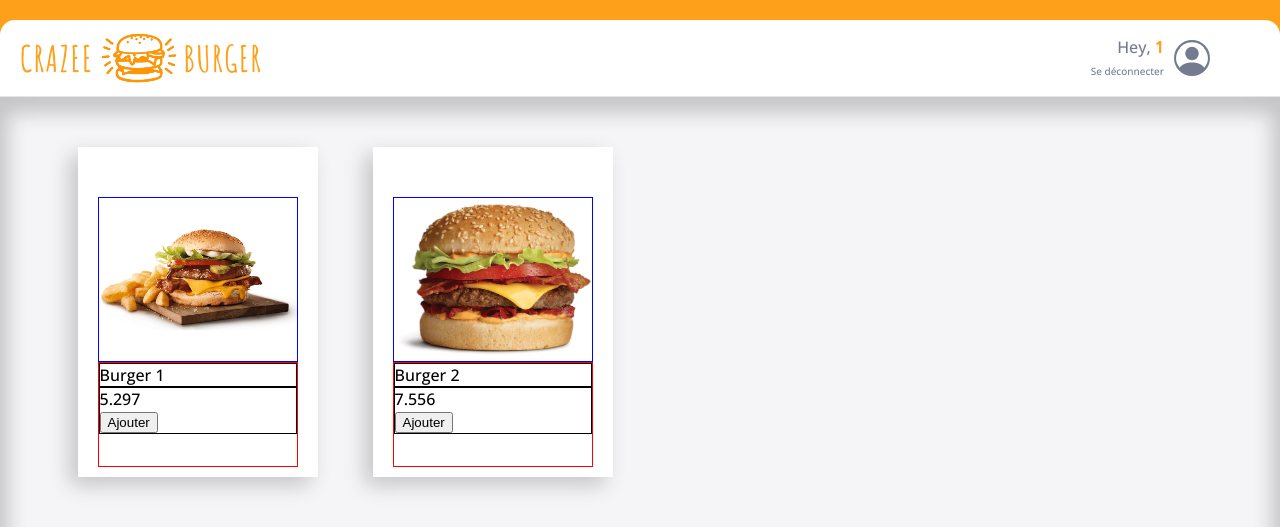
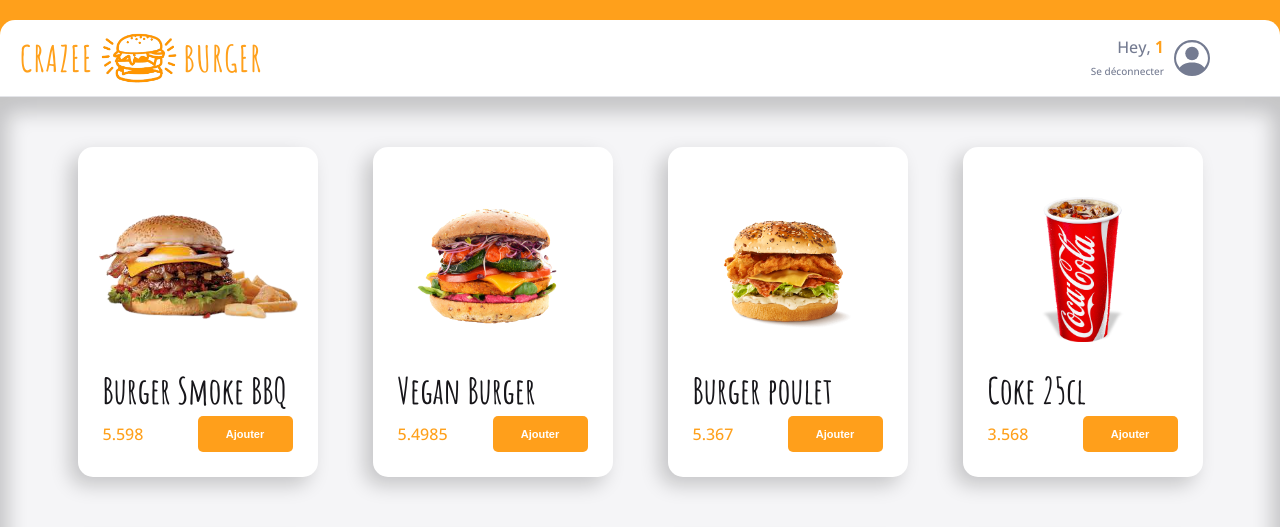
Before and after one commit to Nyzuro/crazee-burger, a React (Vite) app: page /order/1 in a window 1280 px wide. Shown: the top 527 px of the page. Built offline with nearby package versions, Linux system fonts and the light colour scheme.

Commit message:
💄 F05: ORDER > Product > Add final style

```diff
--- a/src/components/pages/order/Main/Menu.jsx
+++ b/src/components/pages/order/Main/Menu.jsx
@@ -1,11 +1,11 @@
 import { useState } from "react";
 import styled from "styled-components";
-import { fakeMenu1 } from "../../../../fakeData/fakeMenu";
+import { fakeMenu2 } from "../../../../fakeData/fakeMenu";
 import { theme } from "../../../../theme";
 import Product from "./Product";
 
 export default function Menu() {
-	const [menu, setMenu] = useState(fakeMenu1);
+	const [menu, setMenu] = useState(fakeMenu2);
 
 	return (
 		<MenuStyled>
--- a/src/components/pages/order/Main/Product.jsx
+++ b/src/components/pages/order/Main/Product.jsx
@@ -1,5 +1,6 @@
 import styled from "styled-components";
 import { theme } from "../../../../theme";
+import PrimaryButton from "../../../reusable-ui/PrimaryButton";
 
 export default function Product({ imageSource, title, price }) {
 	return (
@@ -11,7 +12,7 @@
 				<div className="title">{title}</div>
 				<div className="description">
 					<div className="price">{price}</div>
-					<button className="add-button">Ajouter</button>
+					<PrimaryButton className="add-button" label={"Ajouter"} />
 				</div>
 			</div>
 		</ProductStyled>
@@ -23,16 +24,18 @@
 	box-shadow: -8px 8px 20px 0px rgb(0 0 0 / 20%);
 	width: 200px;
 	height: 300px;
-
-	display: grid;
-	grid-template-columns: 1fr;
-	grid-template-rows: 65% 1fr;
 	padding: 20px;
 	padding-bottom: 10px;
+	display: grid;
+	grid-template-rows: 65% 1fr;
+	border-radius: 15px;
 
 	.image {
-		border: 1px solid blue;
+		width: 100%;
+		height: auto;
 		margin-top: 30px;
+		margin-bottom: 20px;
+
 		img {
 			object-fit: contain;
 			width: 100%;
@@ -41,14 +44,27 @@
 	}
 
 	.info-text {
-		border: 1px solid red;
-	}
+		display: grid;
+		grid-template-rows: 40% 60%;
+		padding: 5px;
 
-	.title {
-		border: 1px solid black;
-	}
+		.title {
+			color: #17161a;
+			font-family: "Amatic SC", sans-serif;
+			font-size: 36px;
+			font-weight: 700;
+		}
 
-	.description {
-		border: 1px solid black;
+		.description {
+			display: grid;
+			grid-template-columns: 1fr 1fr;
+			align-items: center;
+			color: #ffa01b;
+
+			.add-button {
+				padding: 12px;
+				font-size: 11px;
+			}
+		}
 	}
 `;
--- a/src/components/reusable-ui/PrimaryButton.jsx
+++ b/src/components/reusable-ui/PrimaryButton.jsx
@@ -1,9 +1,9 @@
 import styled from "styled-components";
 import { theme } from "../../theme";
 
-export default function PrimaryButton({ label, Icon, ...extraProps }) {
+export default function PrimaryButton({ label, Icon, className }) {
 	return (
-    <PrimaryButtonStyled>
+		<PrimaryButtonStyled className={className}>
 			<span>{label}</span>
 			{Icon && Icon}
 		</PrimaryButtonStyled>
@@ -24,14 +24,15 @@
 	color: white;
 
 	&:hover {
+		color: ${theme.colors.primary};
 		background-color: ${theme.colors.white};
-    border: 1px solid #ff9f1b;
-    color: #ff9f1b;
+		border: 1px solid ${theme.colors.primary};
+		transition: all 200ms ease-out;
 		cursor: pointer;
 	}
 
 	&:active {
-    background-color: #ff9f1b;
-    color: white;
+		background-color: ${theme.colors.primary};
+		color: ${theme.colors.white};
 	}
 `;
```
Lines whose indentation alone changed are shown as unchanged.
